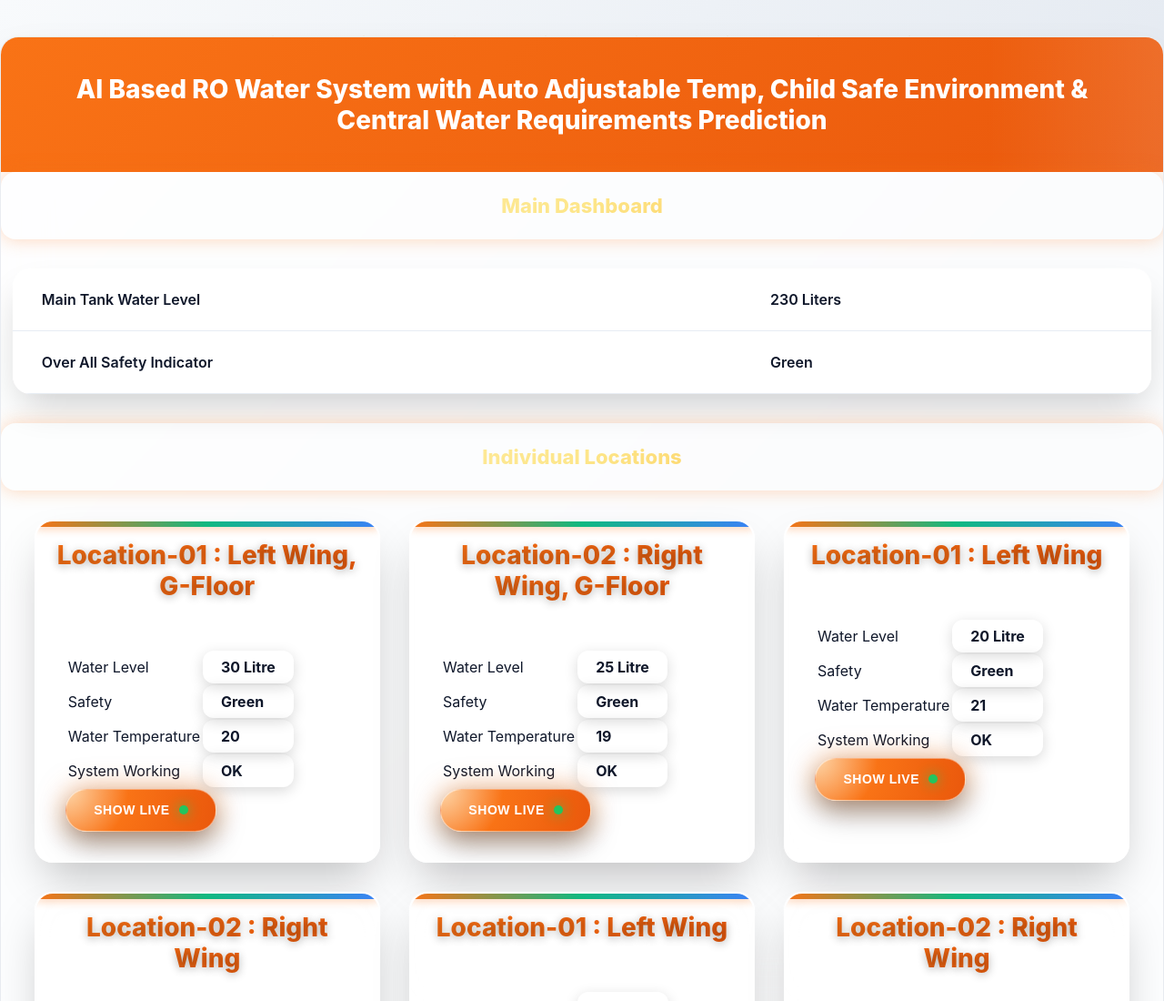
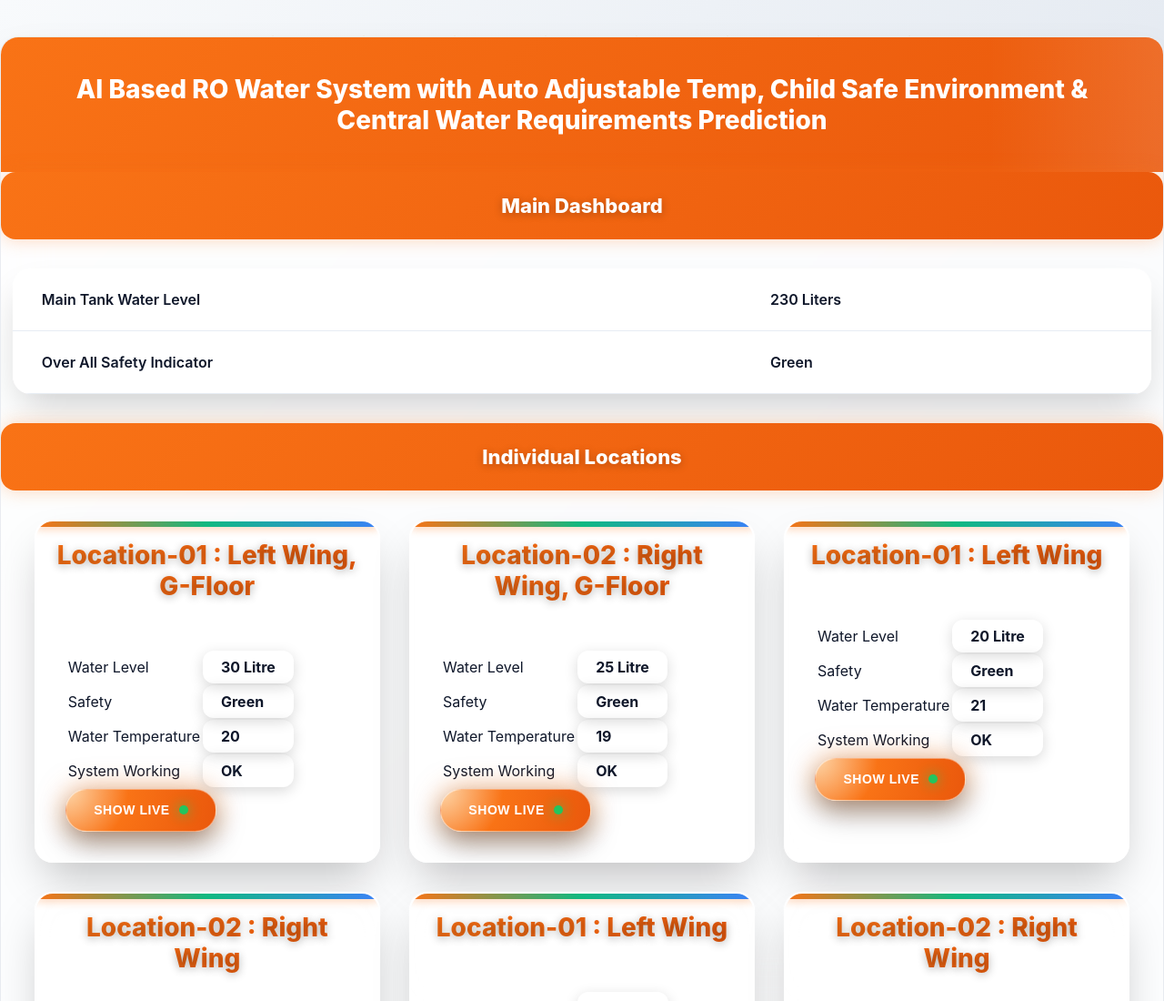
Before and after one commit to yashvardhanyadav09/PaaniPahra, a plain HTML site: page Website.html in a window 1280 px wide. Shown: the top 1100 px of the page at 91% size. Drawn offline with Linux system fonts and the light colour scheme.

Commit message:
Update style.css

```diff
--- a/style.css
+++ b/style.css
@@ -198,10 +198,9 @@ body::before {
 /* Ultra-modern titles */
 .main-title, .sub-title {
     font-weight: 800;
-    background: linear-gradient(135deg, #fef3c7 0%, #fde68a 50%, #fca310 100%);
-    -webkit-background-clip: text;
-    -webkit-text-fill-color: transparent;
-    background-clip: text;
+    background: linear-gradient(135deg, var(--primary-orange) 0%, var(--primary-orange-dark) 100%);
+    color: #fff;
+    text-shadow: 0 2px 10px rgba(0,0,0,0.25);
     margin: 0 0 2rem 0;
     padding: 1.5rem 3rem;
     text-align: center;
```
